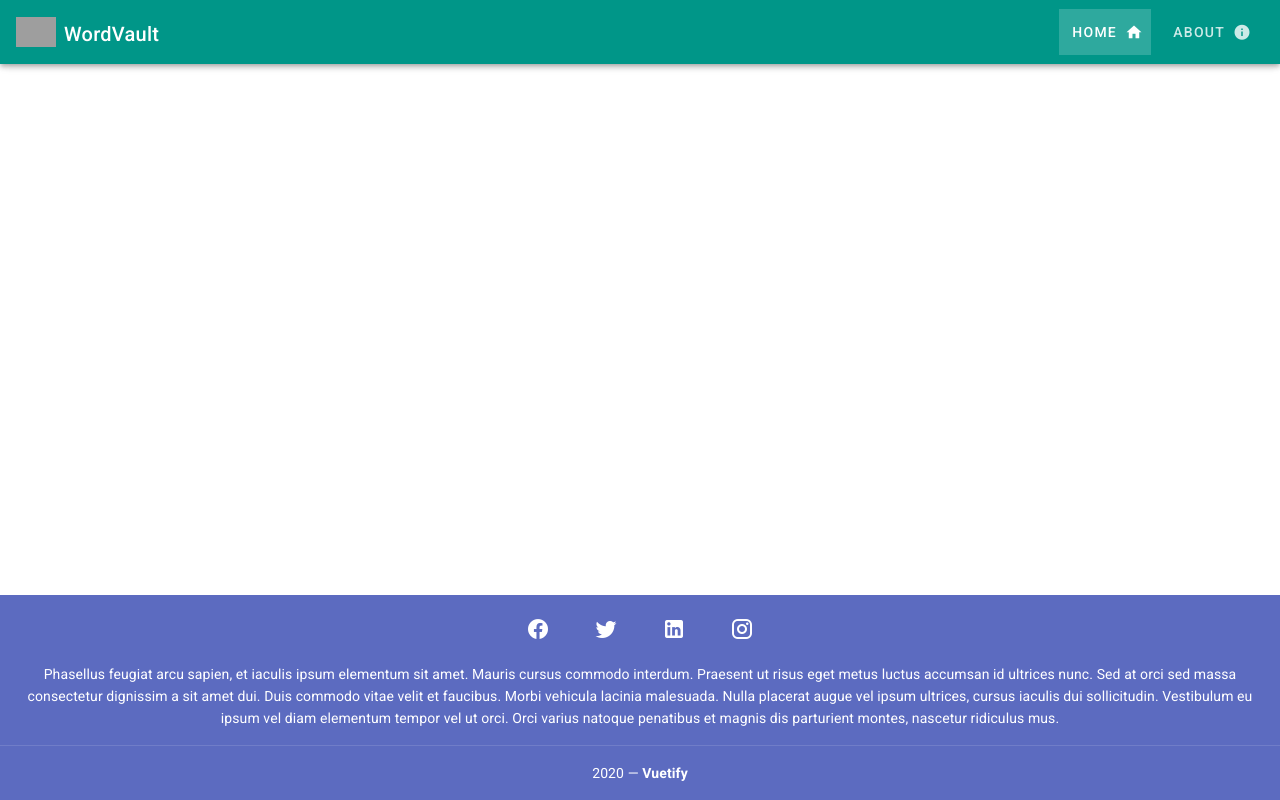
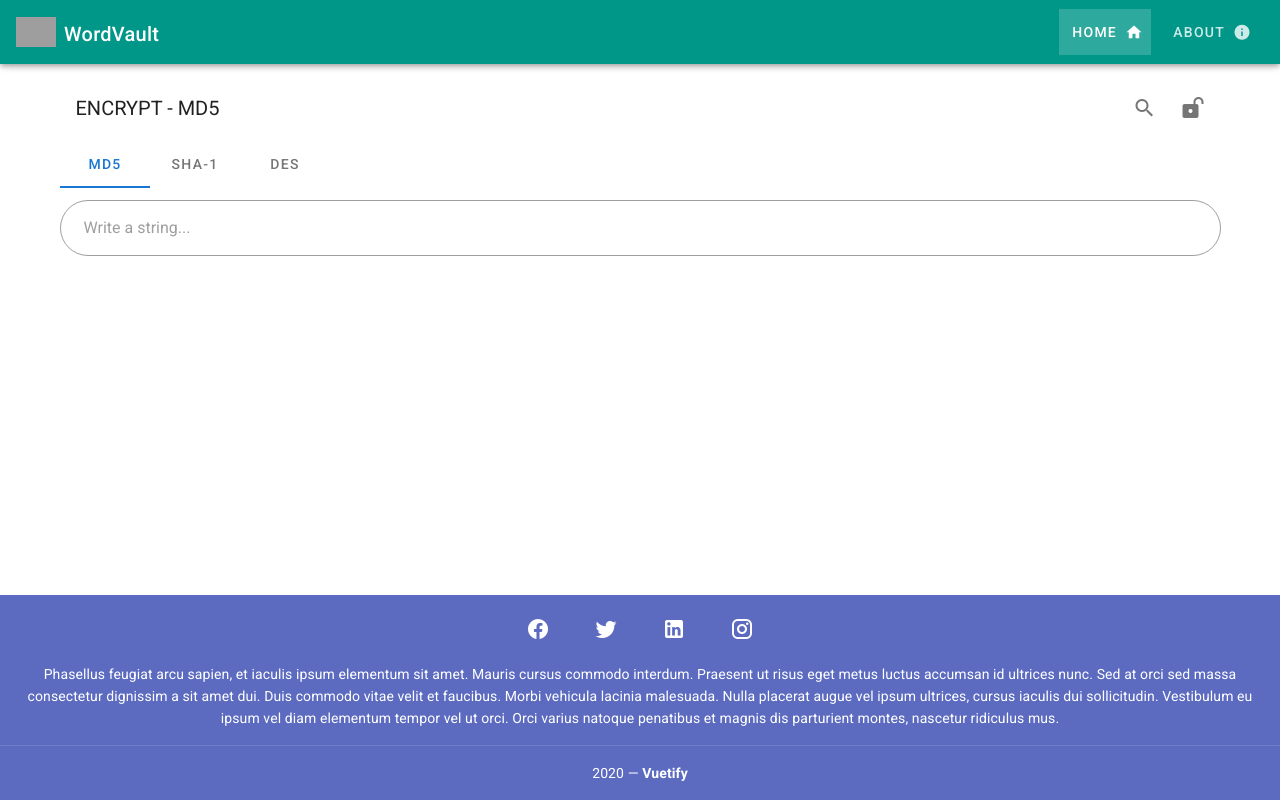
Before and after one commit to ludmartinez/wordvault, a Vue app: page / in a window 1280 px wide. Built offline with nearby package versions, Linux system fonts and the light colour scheme; grey boxes are pictures that could not be loaded.

Commit message:
feat: Add an option selector  in Home view

```diff
--- /dev/null
+++ b/src/components/WvEncryptForm.vue
@@ -0,0 +1,43 @@
+<template>
+  <div>
+    <wv-option-selector :algorithms="algorithms" />
+    <v-form>
+      <v-text-field
+        rounded
+        outlined
+        placeholder="Write a string..."
+        class="mt-3"
+        v-model="string"
+      ></v-text-field>
+
+      <h3 class="text-center" v-show="string">
+        {{ `${this.string} : ${this.convertedString}` }}
+      </h3>
+    </v-form>
+  </div>
+</template>
+
+<script>
+import WvOptionSelector from "./WvOptionSelector.vue";
+
+export default {
+  name: "WvEncryptForm",
+
+  components: {
+    WvOptionSelector
+  },
+
+  data() {
+    return {
+      algorithms: ["md5", "sha-1", "des"],
+      string: ""
+    };
+  },
+
+  computed: {
+    convertedString() {
+      return null;
+    }
+  }
+};
+</script>
--- /dev/null
+++ b/src/components/WvOptionSelector.vue
@@ -0,0 +1,88 @@
+<template>
+  <div>
+    <v-toolbar flat>
+      <v-toolbar-title>{{
+        `${selectedAction.toUpperCase()} - ${algorithms[
+          selectedAlgorithm
+        ].toUpperCase()}`
+      }}</v-toolbar-title>
+
+      <v-spacer></v-spacer>
+
+      <v-btn icon @click="toggleSearchBar">
+        <v-icon>mdi-magnify</v-icon>
+      </v-btn>
+      <v-text-field
+        ref="searchBar"
+        @blur="toggleSearchBar"
+        dense
+        single-line
+        hide-details
+        :class="{ 'd-none': !searchBar }"
+        autofocus
+      >
+      </v-text-field>
+
+      <v-btn icon @click="toggleAction">
+        <v-icon>{{ selectedIconAction }}</v-icon>
+      </v-btn>
+
+      <template v-slot:extension>
+        <v-tabs v-model="selectedAlgorithm">
+          <v-tab v-for="algorithm in algorithms" :key="algorithm">
+            {{ algorithm.toUpperCase() }}
+          </v-tab>
+        </v-tabs>
+      </template>
+    </v-toolbar>
+  </div>
+</template>
+
+<script>
+export default {
+  name: "WvOptionSelector",
+
+  props: {
+    algorithms: {
+      type: Array,
+      required: true
+    }
+  },
+
+  data() {
+    return {
+      selectedAlgorithm: 0,
+      searchBar: false,
+      selectedAction: "encrypt",
+      iconActions: ["mdi-lock", "mdi-lock-open-variant"]
+    };
+  },
+
+  computed: {
+    selectedIconAction() {
+      if (this.selectedAction === "encrypt") {
+        return this.iconActions[1];
+      } else {
+        return this.iconActions[0];
+      }
+    }
+  },
+
+  methods: {
+    toggleAction() {
+      this.selectedAction === "encrypt"
+        ? (this.selectedAction = "decrypt")
+        : (this.selectedAction = "encrypt");
+    },
+    toggleSearchBar() {
+      this.searchBar = !this.searchBar;
+      // console.log(this.$refs.searchBar.$refs.input);
+    }
+  }
+};
+</script>
+
+<style lang="sass" scoped>
+.hidden
+  visibility: hidden
+</style>
--- a/src/views/Home.vue
+++ b/src/views/Home.vue
@@ -1,11 +1,17 @@
 <template>
-  <div class="home"></div>
+  <v-container>
+    <wv-encript-form />
+  </v-container>
 </template>
 
 <script>
+import WvEncriptForm from "../components/WvEncryptForm.vue";
+
 export default {
   name: "Home",
 
-  components: {}
+  components: {
+    WvEncriptForm
+  }
 };
 </script>
```
